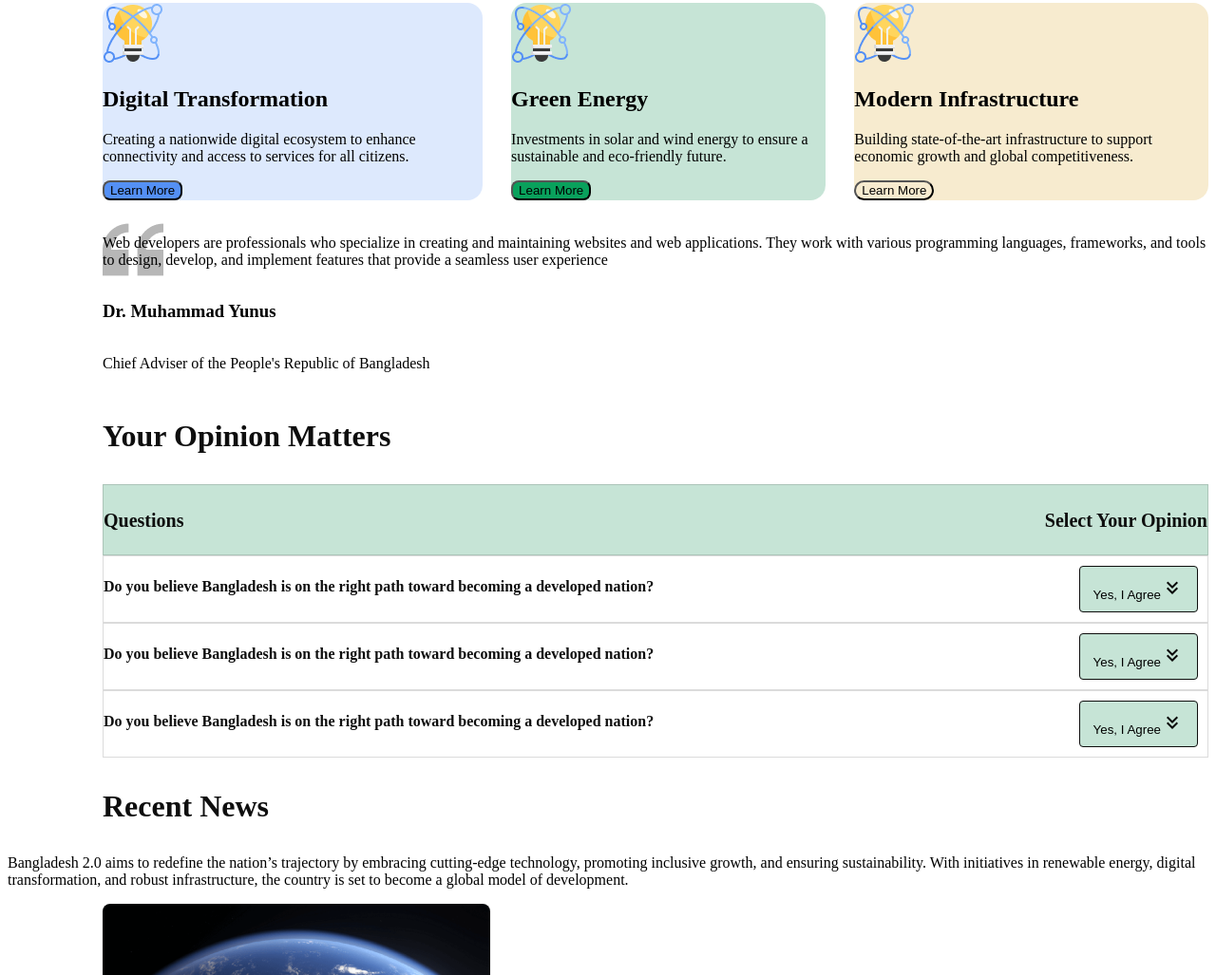
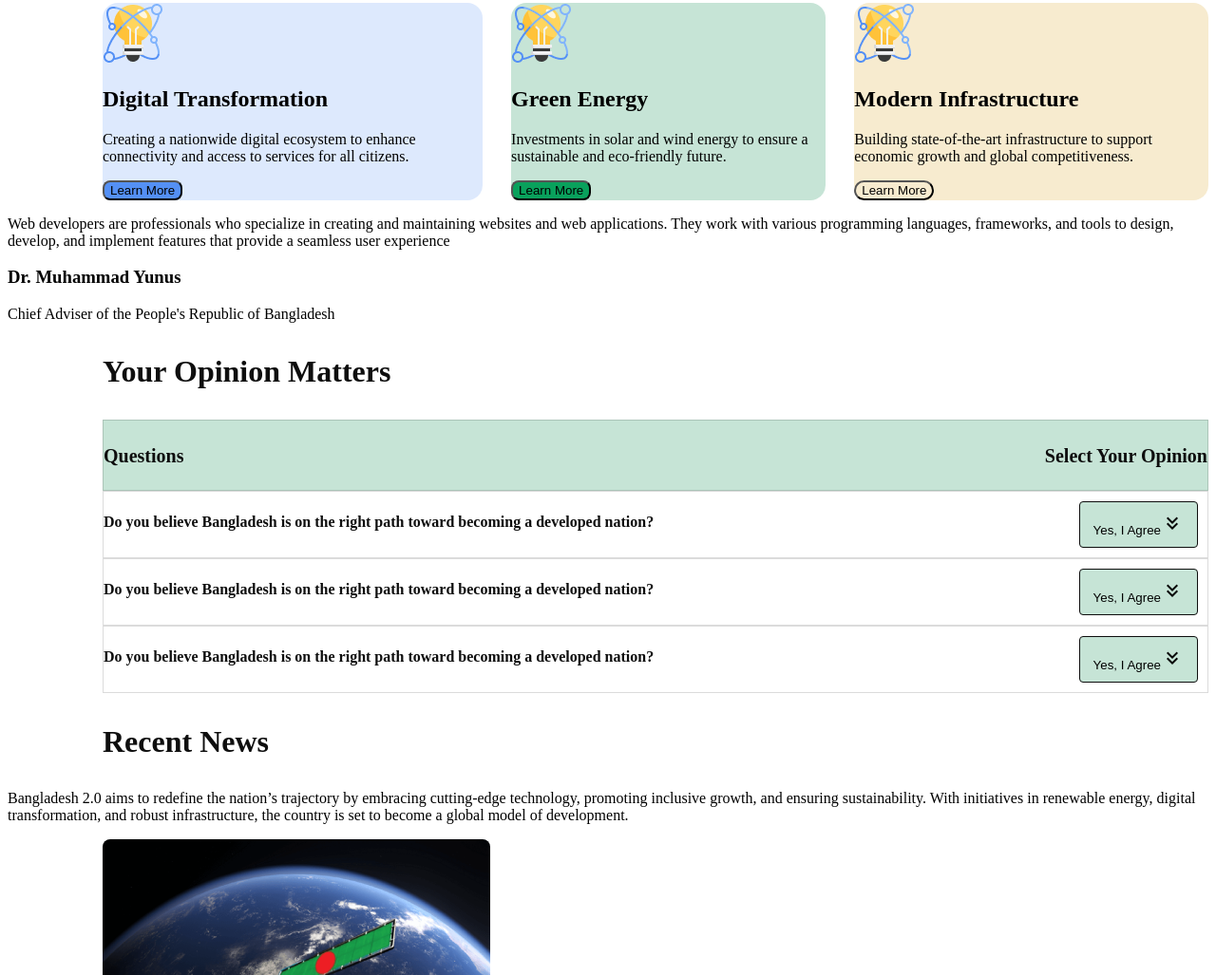
Before and after one commit to Farhan-H-2/ph-assigment1, a plain HTML site: page index.html in a window 1280 px wide. Shown: the part 1322-2349 px from the top of the page at 95% size. Drawn offline with nearby package versions, Linux system fonts and the light colour scheme.

Commit message:
Update style.css

```diff
--- a/style/style.css
+++ b/style/style.css
@@ -201,17 +201,6 @@ border-radius: 16px;
 
 background: rgb(247, 235, 207);
 }
-.younus{
-
-    background-image: url("../assets/quote-bg.png");
-    background-position: top left;
-    background-repeat: no-repeat;
-    display: flex;
-    flex-direction: column;
-    margin-top:20px;
-    margin-left: 100px;
-
-}
 
 .ques{
 
```
